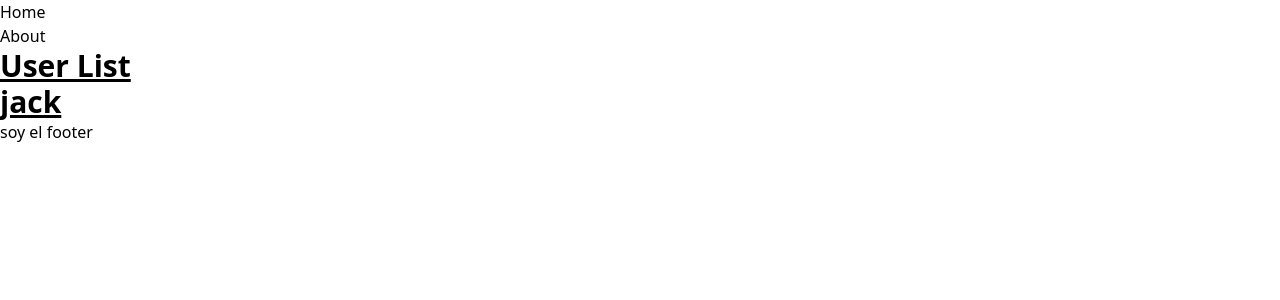
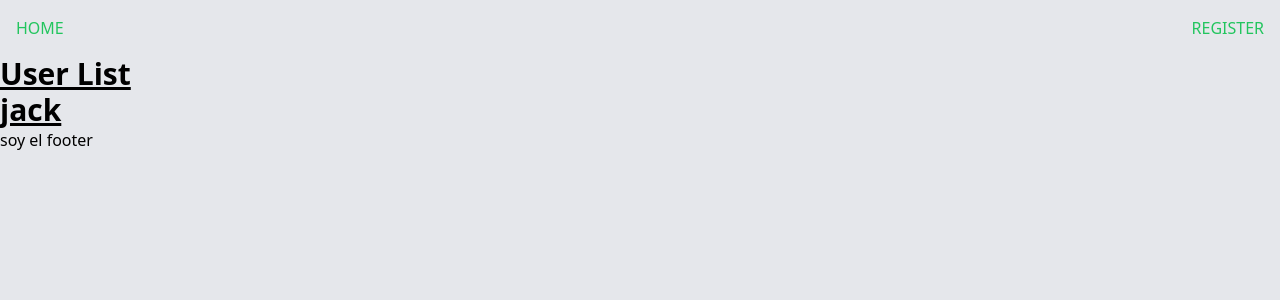
Before and after one commit to Jackelino/app-users, a React (Vite) app: page / in a window 1280 px wide. Shown: the top 300 px of the page. Built offline with nearby package versions, Linux system fonts and the light colour scheme.

Commit message:
se creasn los estilos del header

```diff
--- a/src/assets/css/index.css
+++ b/src/assets/css/index.css
@@ -1,3 +1,7 @@
 @tailwind base;
 @tailwind components;
 @tailwind utilities;
+
+body {
+    @apply bg-gray-200
+}
--- /dev/null
+++ b/src/assets/css/layout/Header.module.css
@@ -0,0 +1,11 @@
+.header {
+    @apply p-4
+}
+
+.ul {
+    @apply flex justify-between items-center align-middle text-green-500
+}
+
+.li {
+    @apply uppercase hover:text-green-800 hover:font-bold
+}
--- a/src/components/layout/Header.jsx
+++ b/src/components/layout/Header.jsx
@@ -1,15 +1,29 @@
-import {Link} from "react-router-dom";
+import {Link} from 'react-router-dom';
+import styles from '../../assets/css/layout/Header.module.css'
+import {useState} from "react";
+
 
 export function Header() {
+    const [routes, setRoutes] = useState([
+        {
+            name: 'home',
+            route: '/'
+        },
+        {
+            name: 'register',
+            route: 'register'
+        }
+    ])
     return (
-        <header>
-            <ul>
-                <li>
-                    <Link to='/' >Home</Link>
-                </li>
-                <li>
-                    <Link to='/about' >About</Link>
-                </li>
+        <header className={styles.header}>
+            <ul className={styles.ul}>
+                {
+                    routes.map((route) => (
+                        <li key={route.name} className={styles.li}>
+                            <Link to={route.route}>{route.name}</Link>
+                        </li>
+                    ))
+                }
             </ul>
         </header>
     )
--- a/src/routes/index.jsx
+++ b/src/routes/index.jsx
@@ -18,7 +18,7 @@ export const router = createBrowserRouter([
                 element: <About/>,
             },
             {
-                path: "/create",
+                path: "/register",
                 element: <Create/>,
             },
         ],
```
